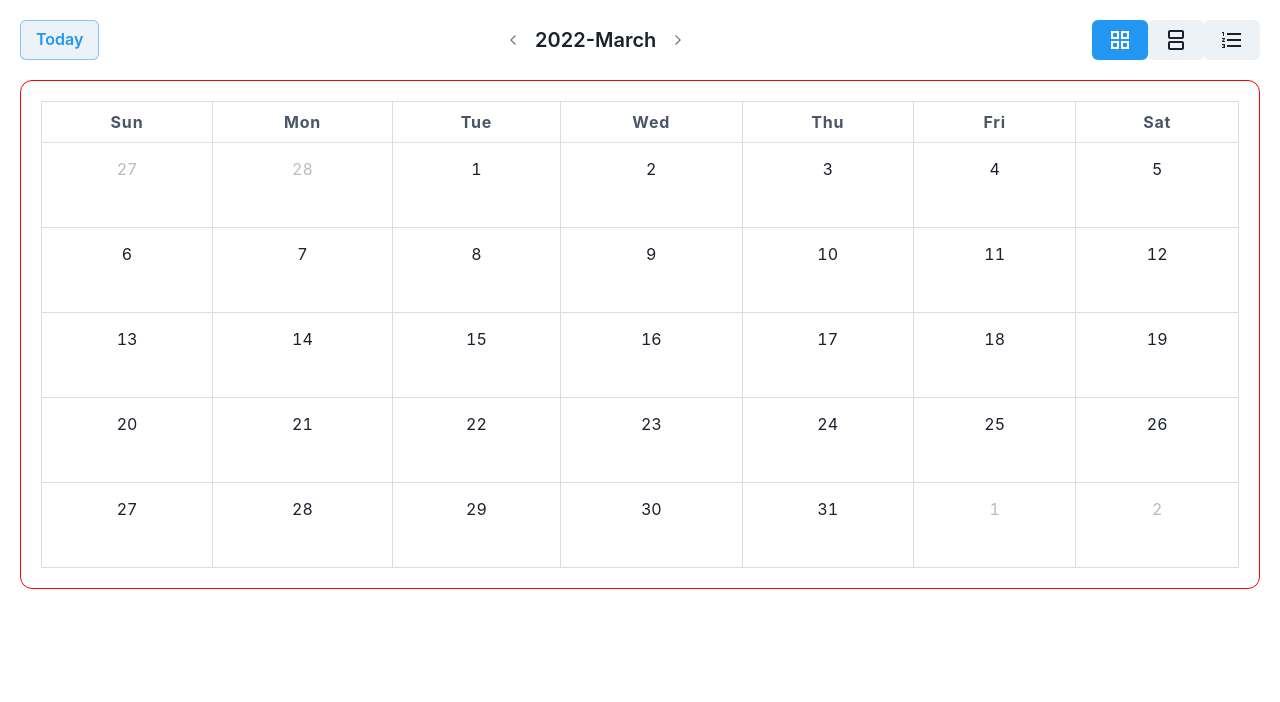
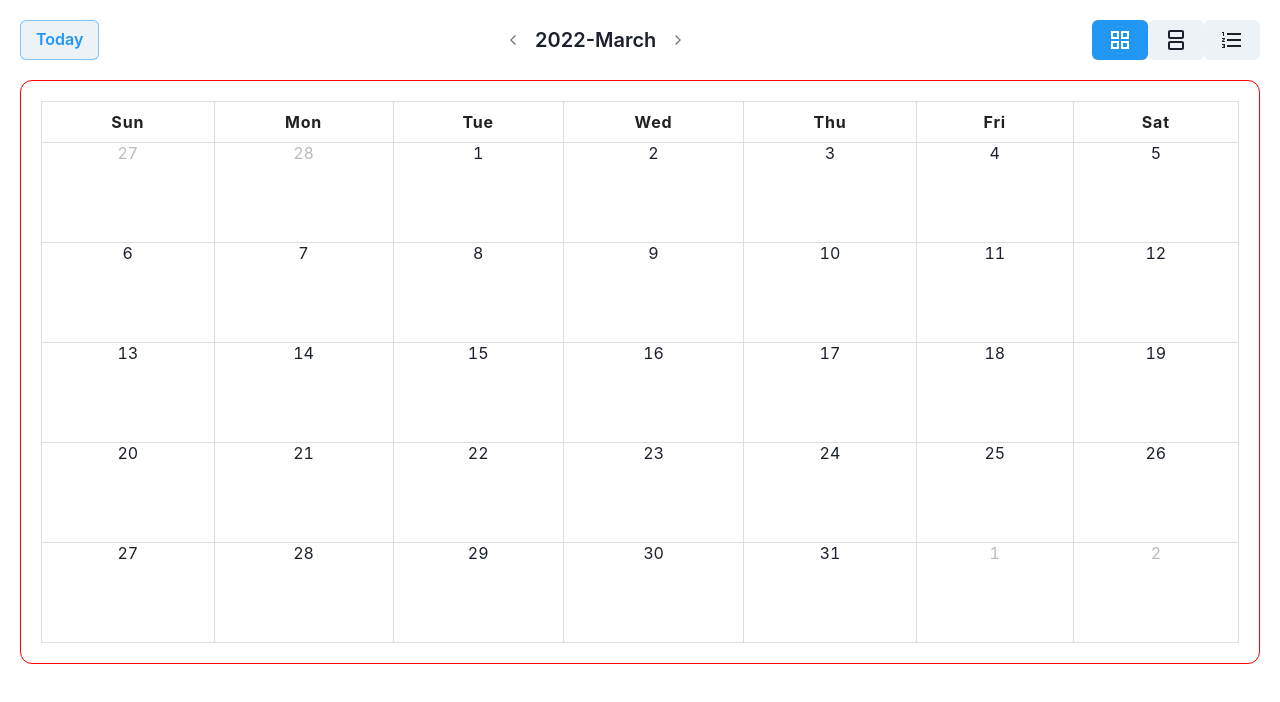
Before and after one commit to PhanVanThanh-hub/Calendar, a React (Create React App) app: page / in a window 1280 px wide. Shown: the top 702 px of the page. Built offline with nearby package versions, Linux system fonts and the light colour scheme.

Commit message:
Done value form add Event

```diff
--- a/src/features/Calendar/CalendarSlice.ts
+++ b/src/features/Calendar/CalendarSlice.ts
@@ -1,6 +1,12 @@
 import { createSlice, PayloadAction } from '@reduxjs/toolkit';
 import {RootState} from '../../app/store';
+import { Event,Month,Day} from '../../models/Event';
+import moment from 'moment';
 
+interface monthProps{
+    month:string,
+    id:[]
+}
 
 interface InviteeState {
     monthNow:number,
@@ -8,7 +14,11 @@ interface InviteeState {
     addEvent:{
         status:boolean,
         day:string,
+
     },
+    detail:Event[],
+    month:Month[],
+    day:Day[],
 
 }
 
@@ -19,9 +29,45 @@ var initialState :InviteeState={
         status:false,
         day:"",
     },
+    detail:[
+        {
+            title:"",
+            detail:"",
+            background:"",
+            color:"",
+            dayEvent:"",
+            startTime:"",
+            endTime:"",
+        }
+    ],
+    month:[{
+        month:"",
+        id:[],
+    }],
+    day:[
+        {
+        id:"",
+        day:"",
+        listId:[]
+        }
+    ],
+
 
 
 }
+
+function randomId(length:number) {
+    var result           = '';
+    var characters       = 'ABCDEFGHIJKLMNOPQRSTUVWXYZabcdefghijklmnopqrstuvwxyz0123456789';
+    var charactersLength = characters.length;
+    for ( var i = 0; i < length; i++ ) {
+      result += characters.charAt(Math.floor(Math.random() *
+    charactersLength));
+   }
+   return result;
+}
+
+
 
 const CalendarSlice = createSlice({
     name: 'calendar',
@@ -44,8 +90,65 @@ const CalendarSlice = createSlice({
             state.addEvent.status = action.payload
         },
         dayAddEvent(state , action:PayloadAction<string>){
-            state.addEvent.day = action.payload
+            state.addEvent.day=action.payload
         },
+        confirmAddEvent(state,action:PayloadAction<Event>){
+            const date=action.payload.dayEvent.split("-");
+
+
+            //tạo ramdom id
+            const idDay = randomId(8)
+            const idEvent=randomId(8)
+
+            //Kiểm tra xem obj của tháng đó đã có chưa
+            const index = state.month.findIndex(item =>(item.month===date[0]))
+            if(index>=0){
+
+                //check xem day co id nằm trong month.id hay chưa,nếu chưa thì thêm idday vào list id của month và tạo
+                //1 day mới
+
+
+                var right=0; //Có rồi thì return 0 ,chưa thì return 1
+                var whatDay=-1;//Kiểm tra xem đó đó là ngày bao nhiêu
+                state.month[index].id.map((value,index)=>{
+                    let index1=state.day.findIndex(item =>(item.id===value && date[1]=== item.day))
+                    if(index1>=0){
+                        whatDay=index1
+                        right=1;
+                        return;
+                    }
+                })
+                if(right===0){
+                    state.month[index].id.push(idDay);
+                    const newDay={
+                        id:idDay,
+                        day:date[1],
+                        listId:[idEvent]
+                    }
+                    state.day.push(newDay)
+                }
+                else{
+                    state.day[whatDay].listId.push(idEvent)
+                }
+            }
+            else{ //nếu chưa có thì tạo new month kèm new day
+                const newMonth = {
+                    month:date[0],
+                    id:[idDay]
+                }
+                state.month.push(newMonth)
+                const newDay={
+                    id:idDay,
+                    day:date[1],
+                    listId:[idEvent]
+                }
+                state.day.push(newDay)
+            }
+            //Tạo event
+            action.payload["id"]=idEvent
+            state.detail.push(action.payload)
+        }
+
 
 
     },
@@ -58,6 +161,9 @@ export const MonthChoose = (state: RootState) => state.calendar.monthNow;
 export const TableChoose = (state: RootState) => state.calendar.table;
 export const AddEvent = (state: RootState) => state.calendar.addEvent.status;
 export const DayAddEvent = (state: RootState) => state.calendar.addEvent.day;
+export const DayEvent = (state: RootState) => state.calendar.detail;
+export const ListDayEvent = (state: RootState) => state.calendar.day;
+export const ListMonthEvent = (state: RootState) => state.calendar.month;
 //reducer
 const CalendarReducer = CalendarSlice.reducer
 export default CalendarReducer
--- a/src/features/Calendar/components/ModalAddEvent.tsx
+++ b/src/features/Calendar/components/ModalAddEvent.tsx
@@ -1,5 +1,4 @@
 import React from 'react';
-
 import {
     Button,
     ModalOverlay,
@@ -10,22 +9,21 @@ import {
 
 } from '@chakra-ui/react'
 
+
 import FormAdd from '../components/Form/FormAddEvent';
 import {Event} from '../../../models/Event';
 
-import { useAppSelector } from '../../../app/hooks';
-import {DayAddEvent} from '../CalendarSlice';
+import { useAppSelector,useAppDispatch } from '../../../app/hooks';
+import {DayAddEvent,CalendarActions} from '../CalendarSlice';
 export interface ModalProps{
     closeAddEvent?: ()=> void,
 }
 
 export default function ModalAddEvent({closeAddEvent}:ModalProps){
-
+    const dispatch = useAppDispatch();
     //
     const day = useAppSelector(DayAddEvent);
-
     //
-
     const initalValues: Event = {
         title:"",
         detail:"",
@@ -36,7 +34,7 @@ export default function ModalAddEvent({closeAddEvent}:ModalProps){
         dayEvent:day,
     }
     const handleFormSubmit = async (values: Event) => {
-        console.log("values:",values)
+        dispatch(CalendarActions.confirmAddEvent(values))
     };
     return(
         <>
--- a/src/features/Calendar/components/Table/TableMonth.tsx
+++ b/src/features/Calendar/components/Table/TableMonth.tsx
@@ -12,14 +12,19 @@ import moment from 'moment';
 
 import {useAppDispatch, useAppSelector } from '../../../../app/hooks';
 
-import {MonthChoose,CalendarActions} from '../../CalendarSlice';
+import {MonthChoose,CalendarActions,DayEvent,ListDayEvent,ListMonthEvent} from '../../CalendarSlice';
+
+
 
 export default function TableMonth(){
 
     const dispatch = useAppDispatch();
 
+    //
     const month = useAppSelector(MonthChoose);
-
+    const event = useAppSelector(DayEvent);
+    const dayEvent = useAppSelector(ListDayEvent);
+    const monthEvent = useAppSelector(ListMonthEvent);
 
     const day1 =["Sun","Mon","Tue","Wed","Thu","Fri","Sat"]
 
@@ -45,14 +50,57 @@ export default function TableMonth(){
     }
 
 
+
+    const eventOfMonth =[""]
+    const monthDisplay = value.format('MMMM')
+
+    //lấy object month đang hiển thị
+    const index = monthEvent.findIndex(item=>item.month===monthDisplay)
+    if(index>=0){
+        //Lấy id các ngày có event trong tháng
+        monthEvent[index].id.map((value,index)=>{
+            const index1 = dayEvent.findIndex(item=>item.id===value)
+            if(index1>=0){
+                eventOfMonth.push(...dayEvent[index1].listId)
+            }
+        })
+    }
+
+    const eventOfDay = [{
+        background: "",
+        color: "",
+        dayEvent: "",
+        detail: "",
+        endTime: "",
+        startTime: "",
+        title: "",
+    }]
+
+    //Lấy  sự kiện diễn ra trong tháng
+    eventOfMonth.map((value,index)=>{
+        const index2=  event.findIndex(item=>item.id===value)
+        if(index2>=0){
+            eventOfDay.push(event[index2])
+        }
+    })
+
+    eventOfDay.shift();
+
+
     return(
-        <Table variant='simple' >
+        <Table variant='simple' sx={{widthL:"913px"}}>
 
             <Thead>
-                <Tr>
+                <Tr role="row">
                 {
                     day1.map((value,index)=>
-                        <Th sx={{ border: "1px solid #ddd",textAlign:"center",textTransform: "none",fontSize:"1rem"}} key={index}>{value}</Th>
+                        <Th  role="columnheader" sx={{ border: "1px solid #ddd",textAlign:"center",textTransform: "none",fontSize:"1rem"}} key={index}>
+                            <div>
+                                <a style={{color: "rgb(33, 33, 33)",padding: "16px"}}>
+                                    {value}
+                                </a>
+                            </div>
+                        </Th>
                     )
                 }
                 </Tr>
@@ -65,10 +113,25 @@ export default function TableMonth(){
 
                             var monthDay =  day.format('MMMM');
 
-                            const dayChoose = day.format("MMM-DD")
+                            const dayChoose = day.format("MMMM-DD-yyy")
+                            const eventInDay=[{
+                                background: "",
+                                color: "",
+                                dayEvent: "",
+                                detail: "",
+                                endTime: "",
+                                startTime: "",
+                                title: "",
+                            }];
+                            eventOfDay.map((value,index)=>{
+                                if(value.dayEvent===dayChoose){
+                                    eventInDay.push(value)
+                                }
+                            })
 
+                            eventInDay.shift();
                             return(
-                            <Td key={indexWeek} sx={{ border: "1px solid #ddd",textAlign:"center"}} onClick={()=>onClickDate({dayChoose})}>
+                            <Td key={indexWeek} sx={{ border: "1px solid #ddd",textAlign:"center",padding:"0px",height:"100px",}} onClick={()=>onClickDate({dayChoose})}>
 
                                 <div style={{position: "relative",minHeight: "100%",opacity: monthDay===monthNow ? "1": "0.3"}}>
                                     <div>
@@ -80,9 +143,19 @@ export default function TableMonth(){
                                         </a>
                                     </div>
                                     <div style={{position: "relative",minHeight: "2em"}}>
-                                        <div style={{fontSize: "0.85em",padding: "2px 3px 0"}}>
+                                    {
+                                                    eventInDay.map((value,index)=>{
+                                                        return(
+                                                            <div style={{fontSize: "0.85em",padding: "2px 3px 0",width:"100%",backgroundColor:value.background }}>
+                                                            <a style={{marginLeft: "4px",marginBottom: "6px",borderRadius: "6px",width:"100%",overflow:"hidden",
+                                                                        borderColor: "rgb(198, 40, 40)" ,color:value.color}}>
+                                                                {value.startTime}:{value.title}
+                                                            </a>
 
-                                        </div>
+                                                            </div>
+                                                        )
+                                                        })
+                                                }
                                     </div>
                                 </div>
                             </Td>
```
Also changed, not shown: src/models/Event.tsx (+12 -1 lines).
